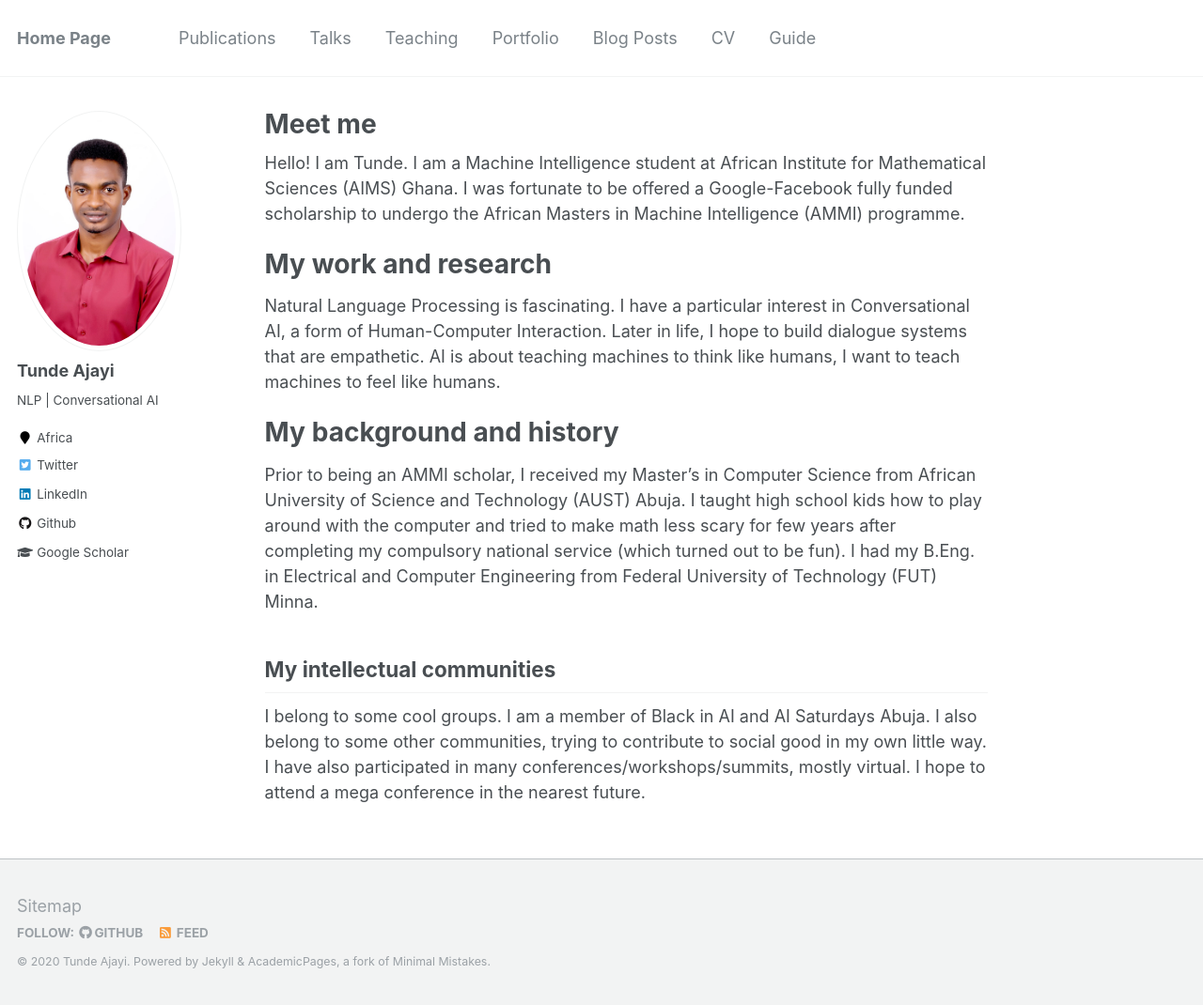
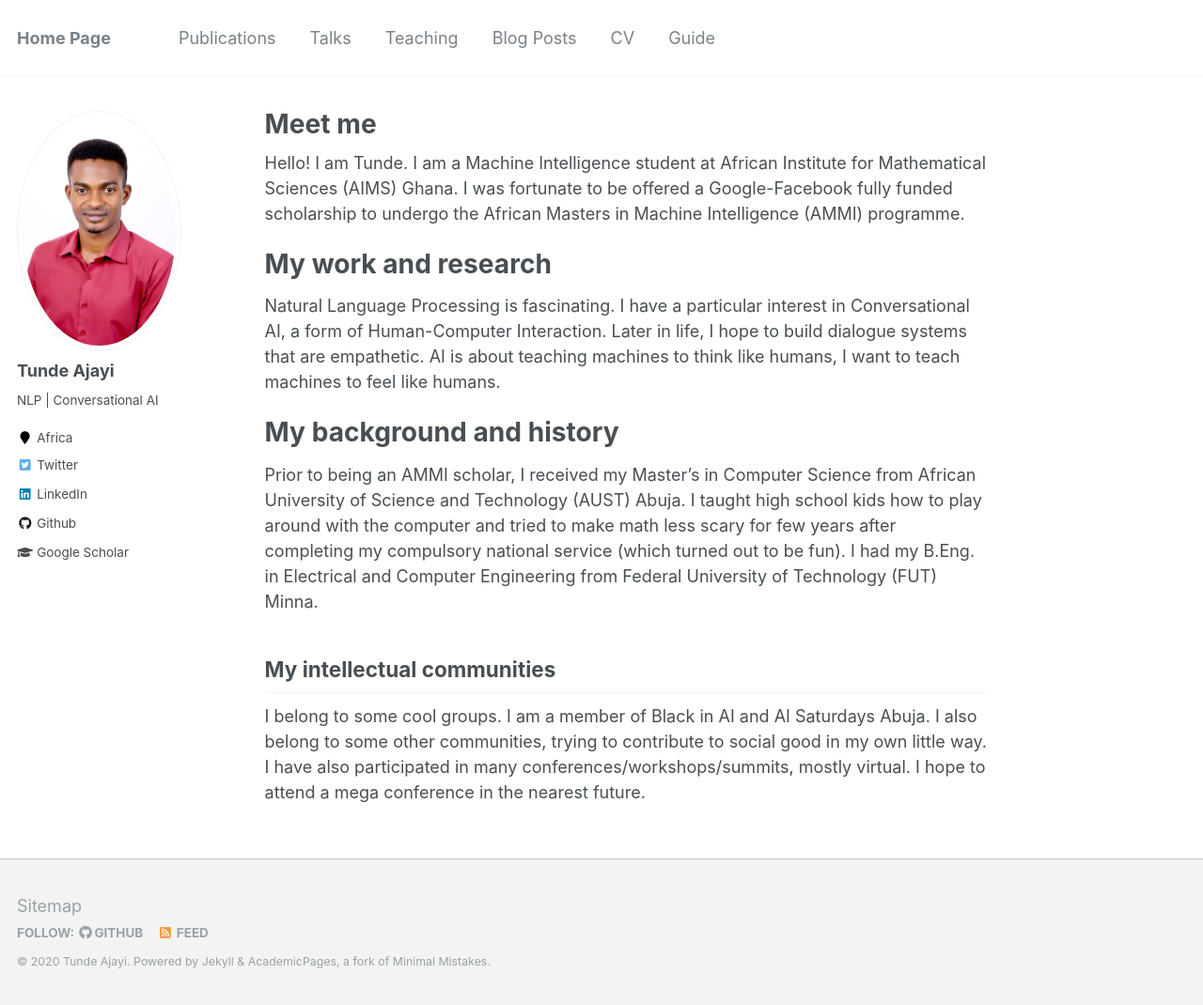
Before and after one commit to tundeajayi/tundeajayi.github.io, a Jekyll site: the page built from _pages/about.md, in a window 1280 px wide and 1070 px high. Shown: the whole window at 94% size. Built offline with Jekyll 4.4.1, drawn with Linux system fonts in a browser that asks for light colours.

Commit message:
rm portfolio

```diff
--- a/_config.yml
+++ b/_config.yml
@@ -18,7 +18,7 @@ teaser                   :  # filename of teaser fallback teaser image placed in
 breadcrumbs              : false # true, false (default)
 words_per_minute         : 160
 future                   : true
-read_more                : "disabled" # if enabled, adds "Read more" links to excerpts
+read_more                : "enabled" # if enabled, adds "Read more" links to excerpts
 talkmap_link             : false #change to true to add link to talkmap on talks page
 comments:
   provider               : # false (default), "disqus", "discourse", "facebook", "google-plus", "staticman", "custom"
--- a/_data/navigation.yml
+++ b/_data/navigation.yml
@@ -9,9 +9,6 @@ main:
   - title: "Teaching"
     url: /teaching/
 
-  - title: "Portfolio"
-    url: /portfolio/
-
   - title: "Blog Posts"
     url: /year-archive/
 
```
